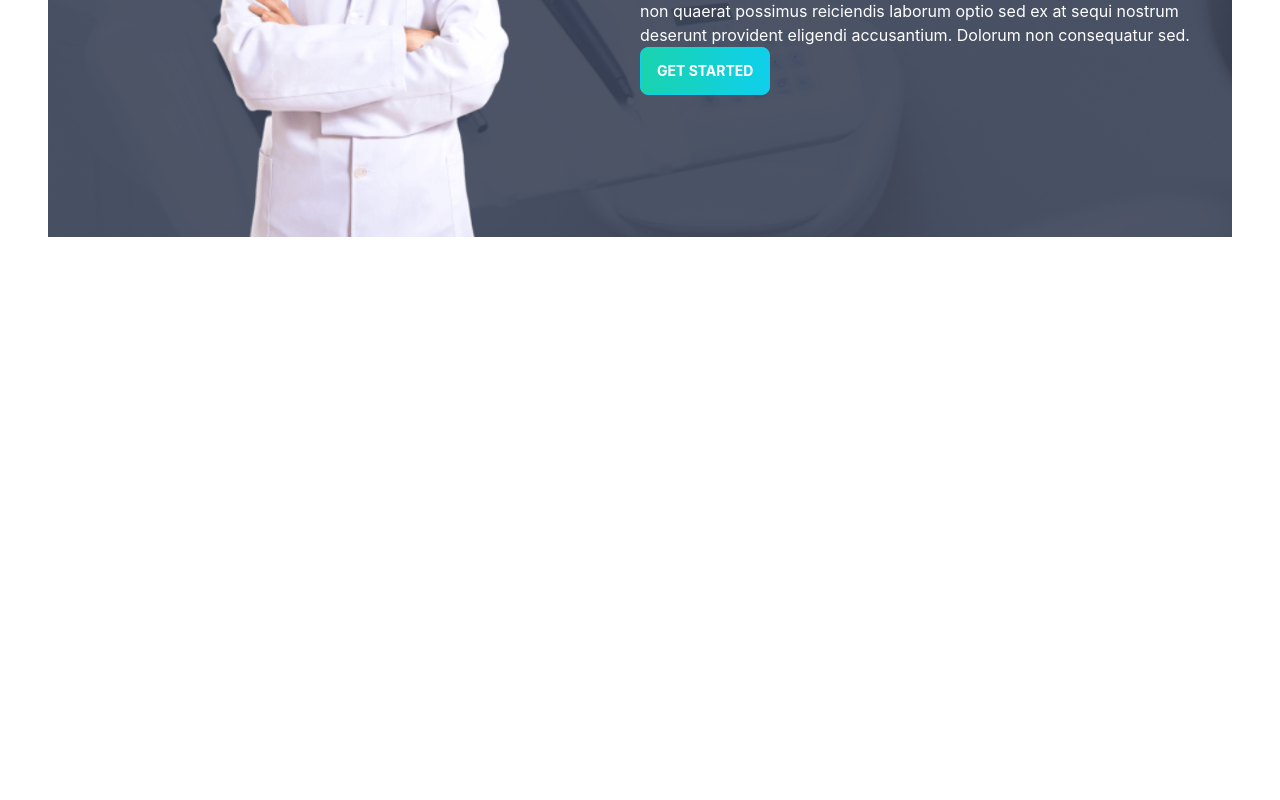
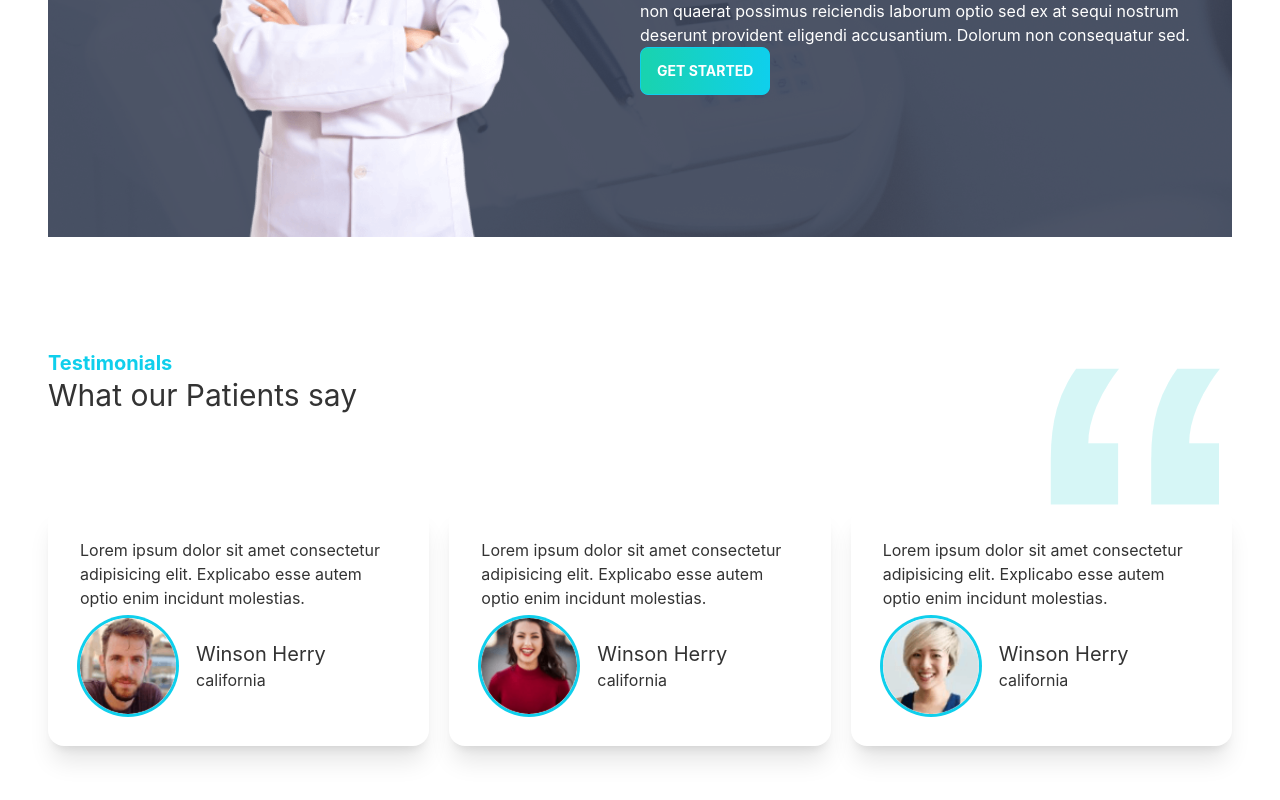
Before and after one commit to mehedi-hasan-shuvon/doctors-portal-client-side, a React (Create React App) app: page / in a window 1280 px wide. Shown: the part 2666-3466 px from the top of the page. Before the commit the page ends 2903 px from the top, so only its background shows below. Built offline with nearby package versions, Linux system fonts and the light colour scheme.

Commit message:
added testimonial page

```diff
--- a/src/Pages/Home/Home.js
+++ b/src/Pages/Home/Home.js
@@ -4,6 +4,7 @@
 import Info from './Info';
 import MakeAppointment from './MakeAppointment';
 import Services from './Services';
+import Testimonials from './Testimonials';
 
 const Home = () => {
     return (
@@ -13,6 +14,7 @@
             <Services></Services>
             <DentalCare></DentalCare>
             <MakeAppointment></MakeAppointment>
+            <Testimonials></Testimonials>
         </div>
     );
 };
--- /dev/null
+++ b/src/Pages/Home/Review.js
@@ -0,0 +1,25 @@
+import React from 'react';
+
+const Review = ({ review }) => {
+    return (
+        <div class="card lg:max-w-lg bg-base-100 shadow-xl">
+            <div class="card-body">
+
+                <p>Lorem ipsum dolor sit amet consectetur adipisicing elit. Explicabo esse autem optio enim incidunt molestias.</p>
+                <div class="flex items-center">
+                    <div class="avatar">
+                        <div class="w-24 rounded-full ring ring-primary ring-offset-base-100 mr-5">
+                            <img src={review.img} className='w-16' alt='' />
+                        </div>
+                    </div>
+                    <div>
+                        <h4 className='text-xl'>{review.name}</h4>
+                        <p>{review.location}</p>
+                    </div>
+                </div>
+            </div>
+        </div>
+    );
+};
+
+export default Review;
--- /dev/null
+++ b/src/Pages/Home/Testimonials.js
@@ -0,0 +1,55 @@
+import React from 'react';
+import qoute from '../../assets/icons/quote.svg'
+import people1 from '../../assets/images/people1.png'
+import people2 from '../../assets/images/people2.png'
+import people3 from '../../assets/images/people3.png'
+import Review from './Review';
+
+const Testimonials = () => {
+
+    const reviews = [
+        {
+            _id: 1,
+            name: 'Winson Herry',
+            review: '',
+            location: 'california',
+            img: people1
+        },
+        {
+            _id: 2,
+            name: 'Winson Herry',
+            review: '',
+            location: 'california',
+            img: people2
+        },
+        {
+            _id: 3,
+            name: 'Winson Herry',
+            review: '',
+            location: 'california',
+            img: people3
+        },
+    ];
+
+    return (
+        <section className='my-28'>
+            <div className='flex justify-between'>
+                <div>
+                    <h4 className="text-xl text-primary font-bold">Testimonials</h4>
+                    <h2 className='text-3xl'>What our Patients say</h2>
+                </div>
+                <div>
+                    <img src={qoute} className="w-24 lg:w-48" alt="" />
+                </div>
+            </div>
+            <div className='grid grid-cols-1 md:grid-cols-2 lg:grid-cols-3 gap-5'>
+                {
+                    reviews.map(review => <Review key={review._id}
+                        review={review}></Review>)
+                }
+            </div>
+        </section>
+    );
+};
+
+export default Testimonials;
```
